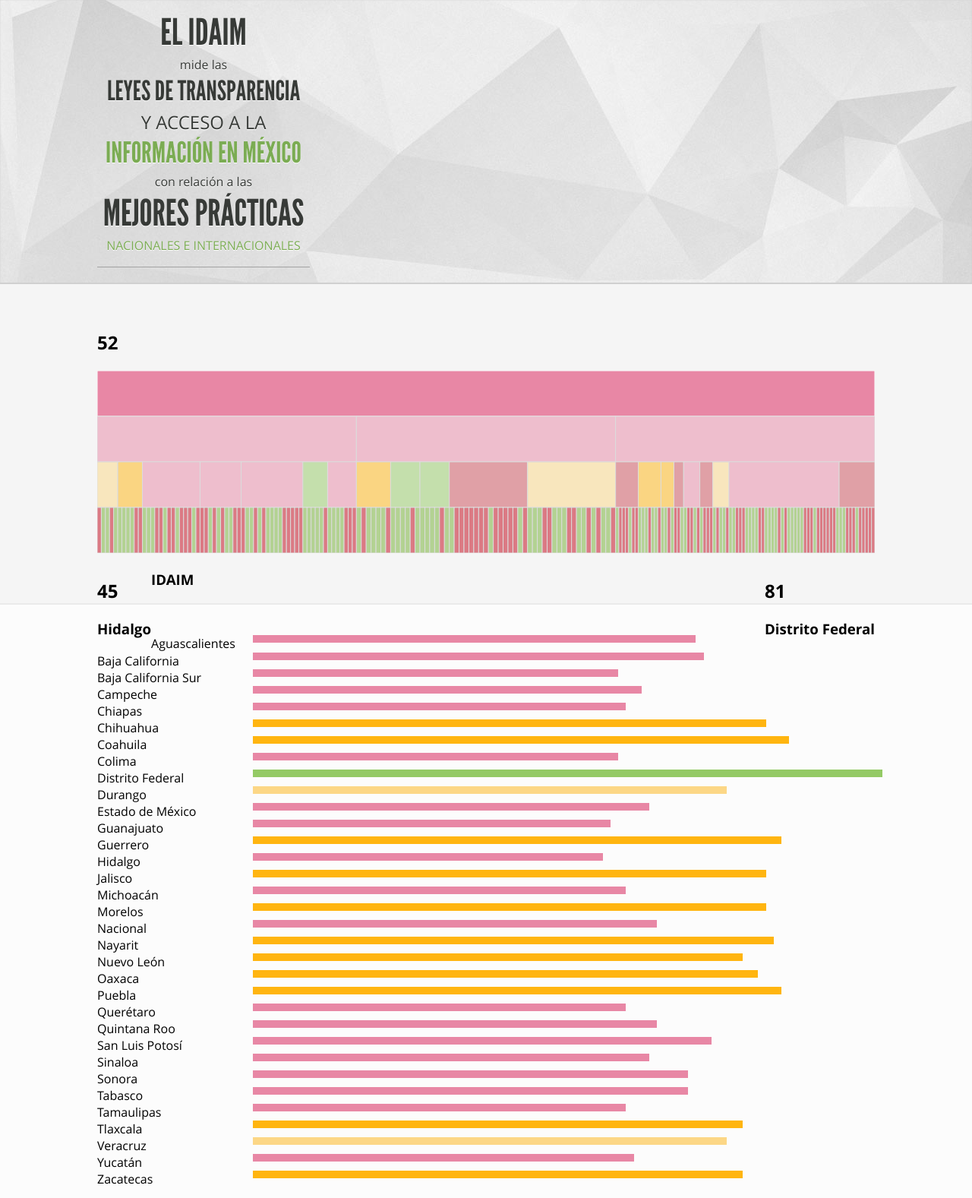
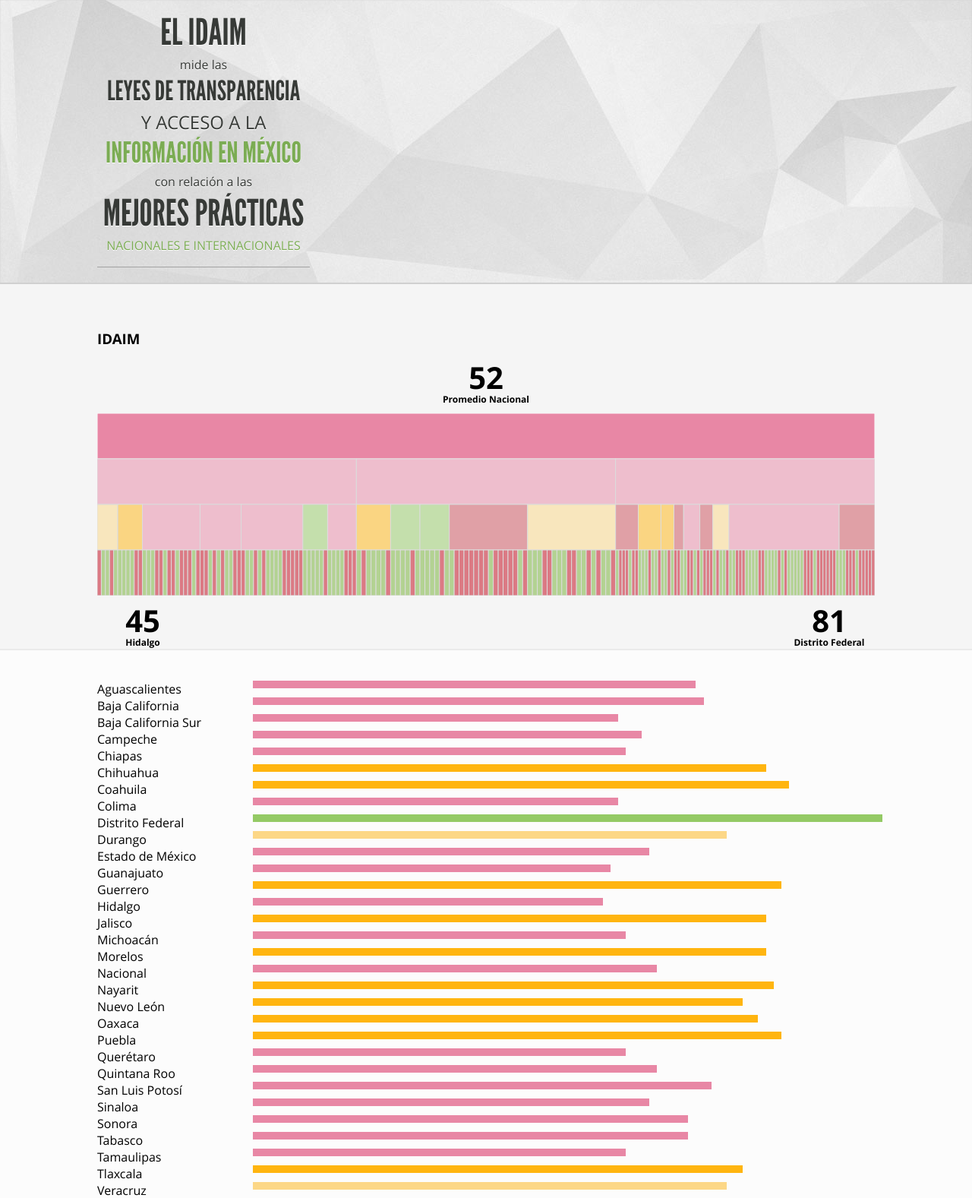
Before and after one commit to fundar/idaim_v2, a PHP site: page / in a window 1280 px wide. Shown: the part 97-1674 px from the top of the page at 76% size. Run offline with PHP 8.4, Linux system fonts and the light colour scheme; data that the repository does not hold is empty.

Commit message:
Re hacemos lo que borró Bob

```diff
--- a/public/index.php
+++ b/public/index.php
@@ -55,22 +55,26 @@
 			</section>
 
 			<section id="nacional" class="sec sec-a">
-				<div class="container">
-					<h2 class="pc" id="total-nacional"></h2>
+				<div class="container cf">
+					<div id="texto-variable">
+						<h3 id="nombre-variable">IDAIM</h3>
+						<p id="descripcion-variable"></p>
+					</div>
+
+					<div class="texto-total" id="total-nacional-cont">
+						<h2 class="pc" id="total-nacional"></h2>
+						<h3>Promedio Nacional</h3>
+					</div>
+
 					<div id="graph-total">
 					</div>
-					<div id="total-ultimo">
+					<div id="total-ultimo" class="texto-total">
 						<h2 class="pc"></h2>
 						<h3></h3>
 					</div>
-					<div id="total-primero">
+					<div id="total-primero" class="texto-total">
 						<h2 class="pc"></h2>
 						<h3></h3>
-					</div>
-
-					<div id="texto-variable">
-						<h3 id="nombre-variable">IDAIM</h3>
-						<p id="descripcion-variable"></p>
 					</div>
 				</div>
 
```
